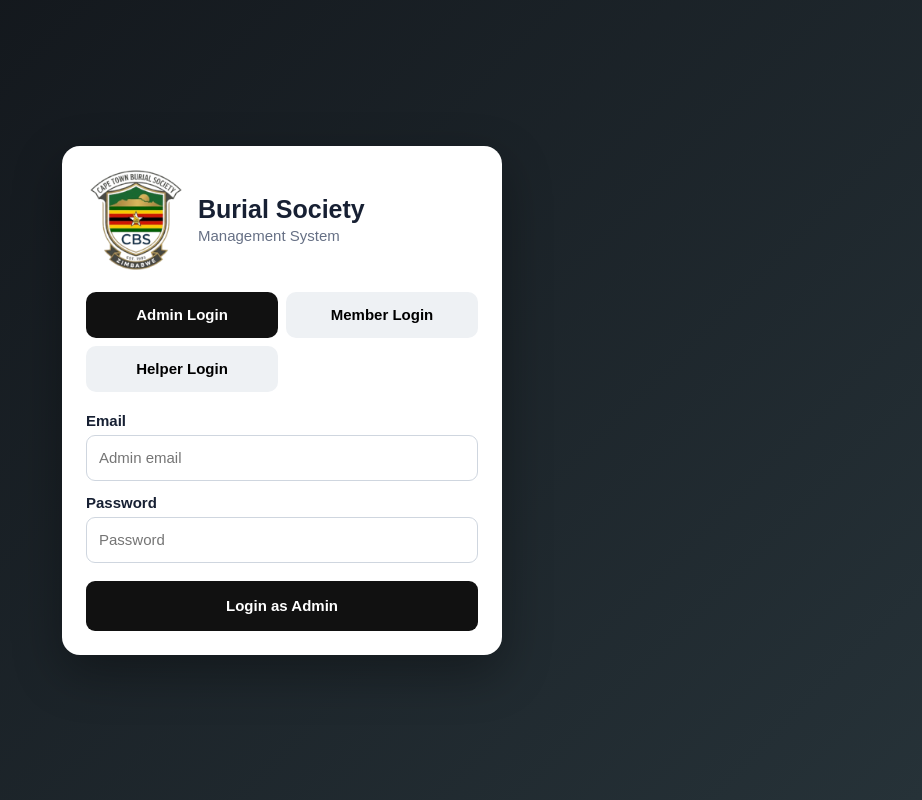
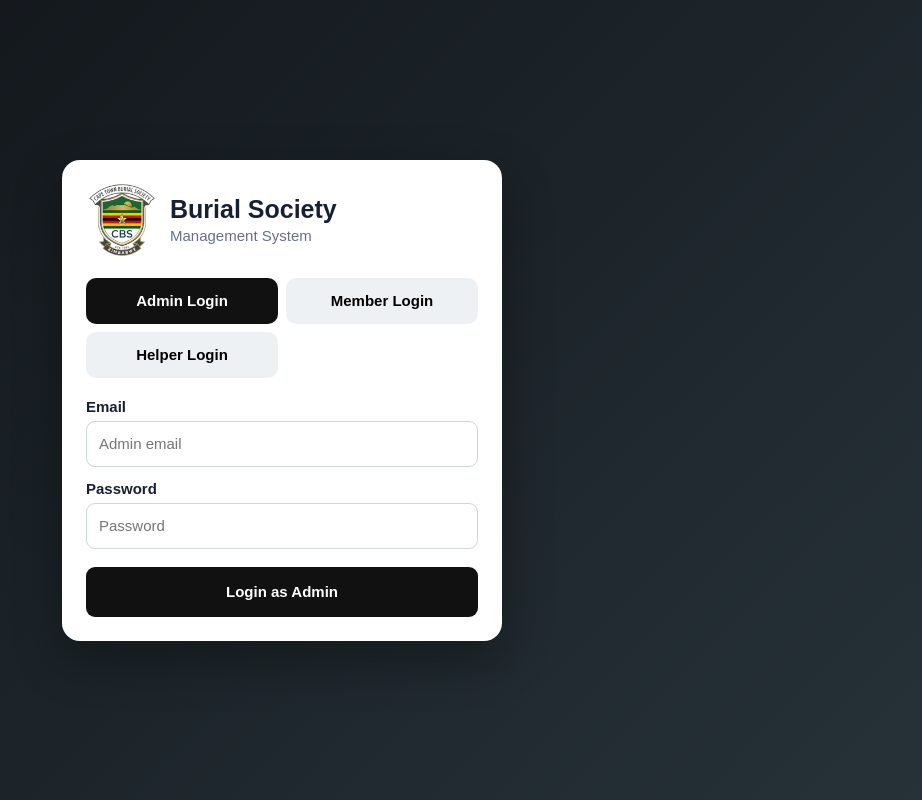
Before and after one commit to ZayneOfficial/source-folder, a React (Vite) app in the folder cbs-react/: page / in a window 1280 px wide. Shown: the whole page, without its empty margins (358-1280 px from the left). Built offline with nearby package versions, Linux system fonts and the light colour scheme.

Commit message:
adjusted logo size

```diff
--- a/cbs-react/src/index.css
+++ b/cbs-react/src/index.css
@@ -910,8 +910,8 @@ tbody tr:last-child td {
 }
 
 .brand-icon{
-  width:100px;
-  height:100px;
+  width:72px;
+  height:72px;
   border-radius:12px;
   background:#fff;
   display:grid;
```
